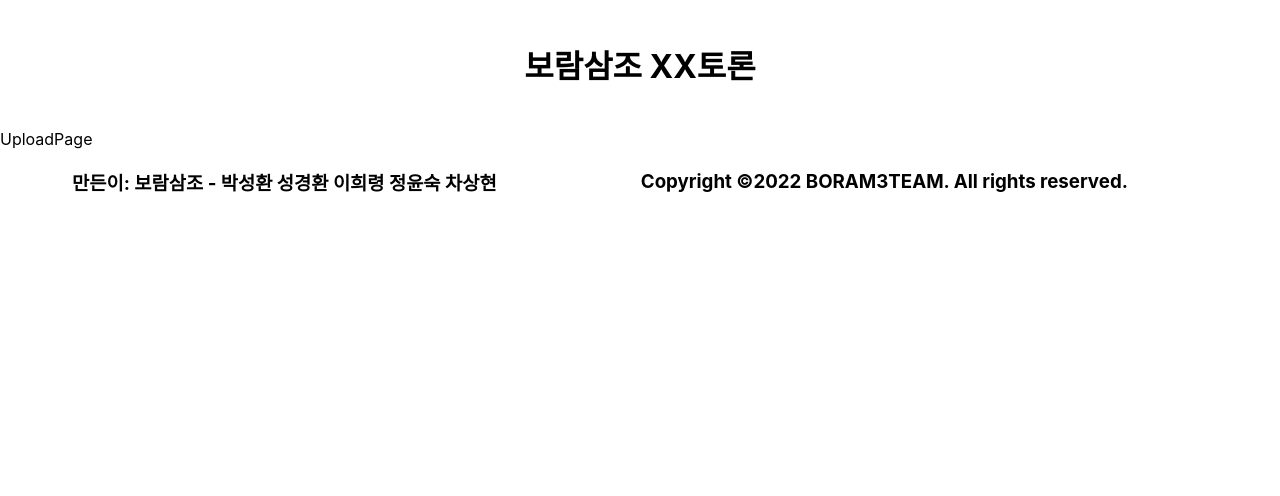
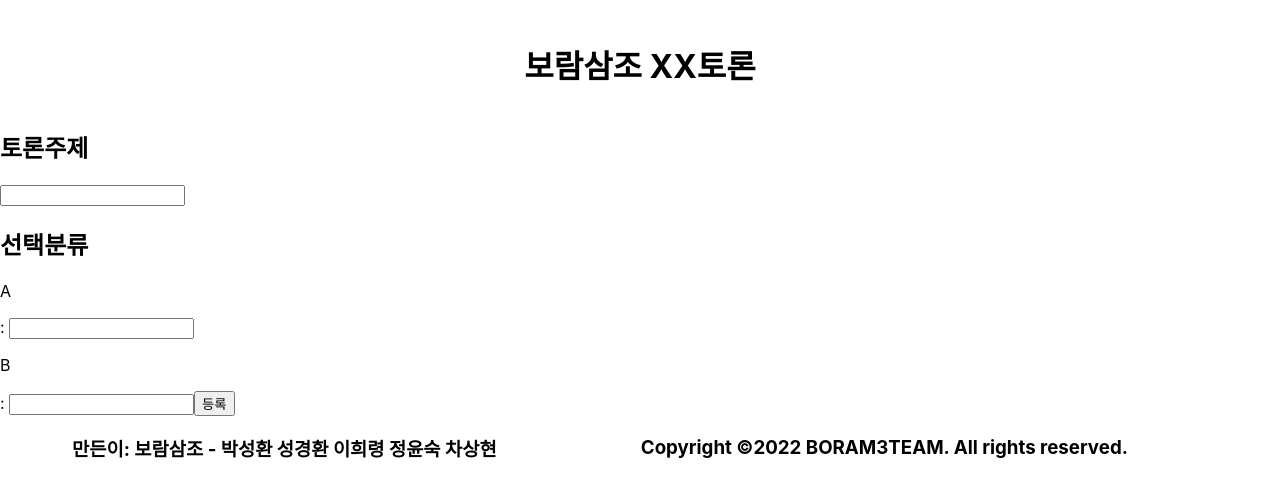
Before and after one commit to YS739/Boram3team_React_project, a React (Create React App) app: page /upload in a window 1280 px wide. Shown: the top 496 px of the page. Built offline with nearby package versions, Linux system fonts and the light colour scheme.

Commit message:
Edit UI작성함

```diff
--- a/db.json
+++ b/db.json
@@ -0,0 +1,9 @@
+{
+  "post": [
+    {
+      "id": 1,
+      "title": "json-server",
+      "content": "json-server를 배워봅시다."
+    }
+  ]
+}
--- a/src/pages/UploadPage/UploadPage.jsx
+++ b/src/pages/UploadPage/UploadPage.jsx
@@ -1,7 +1,61 @@
-import React from "react";
+import React, { useState } from "react";
+import { v4 as uuidv4 } from "uuid";
 
 const UploadPage = () => {
-  return <div>UploadPage</div>;
+  const [title, setTitle] = useState();
+  const [acontents, setAcontents] = useState();
+  const [bcontents, setBcontents] = useState();
+
+  const addTitle = (event) => {
+    event.preventDefault();
+    if (!title) {
+      alert("주제를 입력해주세요");
+      return;
+    }
+    if (!acontents) {
+      alert("A의 내용을 입력해 주세요");
+      return;
+    }
+    if (!bcontents) {
+      alert("B의 내용을 입력해 주세요");
+      return;
+    }
+
+    const newPost = {
+      id: uuidv4(),
+      title,
+      acontents,
+      bcontents,
+    };
+  };
+
+  const titleChange = (event) => {
+    setTitle(event.target.value);
+  };
+
+  const acontentsChange = (event) => {
+    setAcontents(event.target.value);
+  };
+
+  const bcontentsChange = (event) => {
+    setBcontents(event.target.value);
+  };
+
+  return (
+    <div>
+      <form onSubmit={addTitle}>
+        <section>
+          <h1>토론주제</h1>
+          <input value={title} onChange={titleChange} />
+          <br></br>
+          <h2>선택분류</h2>
+          <p>A</p> : <input value={acontents} onChange={acontentsChange} />
+          <p>B</p> : <input value={bcontents} onChange={bcontentsChange} />
+          <button>등록</button>
+        </section>
+      </form>
+    </div>
+  );
 };
 
 export default UploadPage;
```
Also changed, not shown: 1 other file (tests, documents, lock files or other folders).
